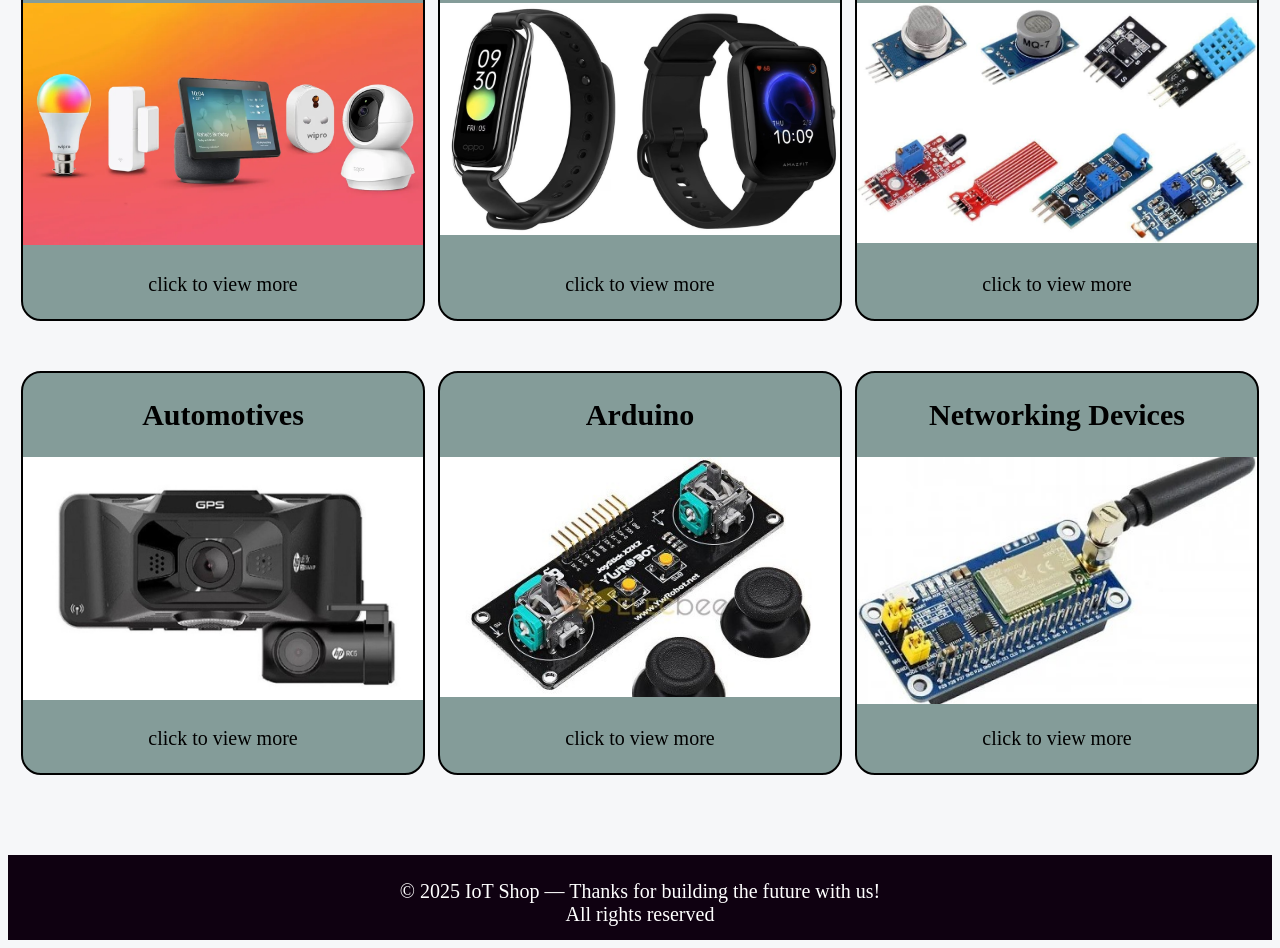
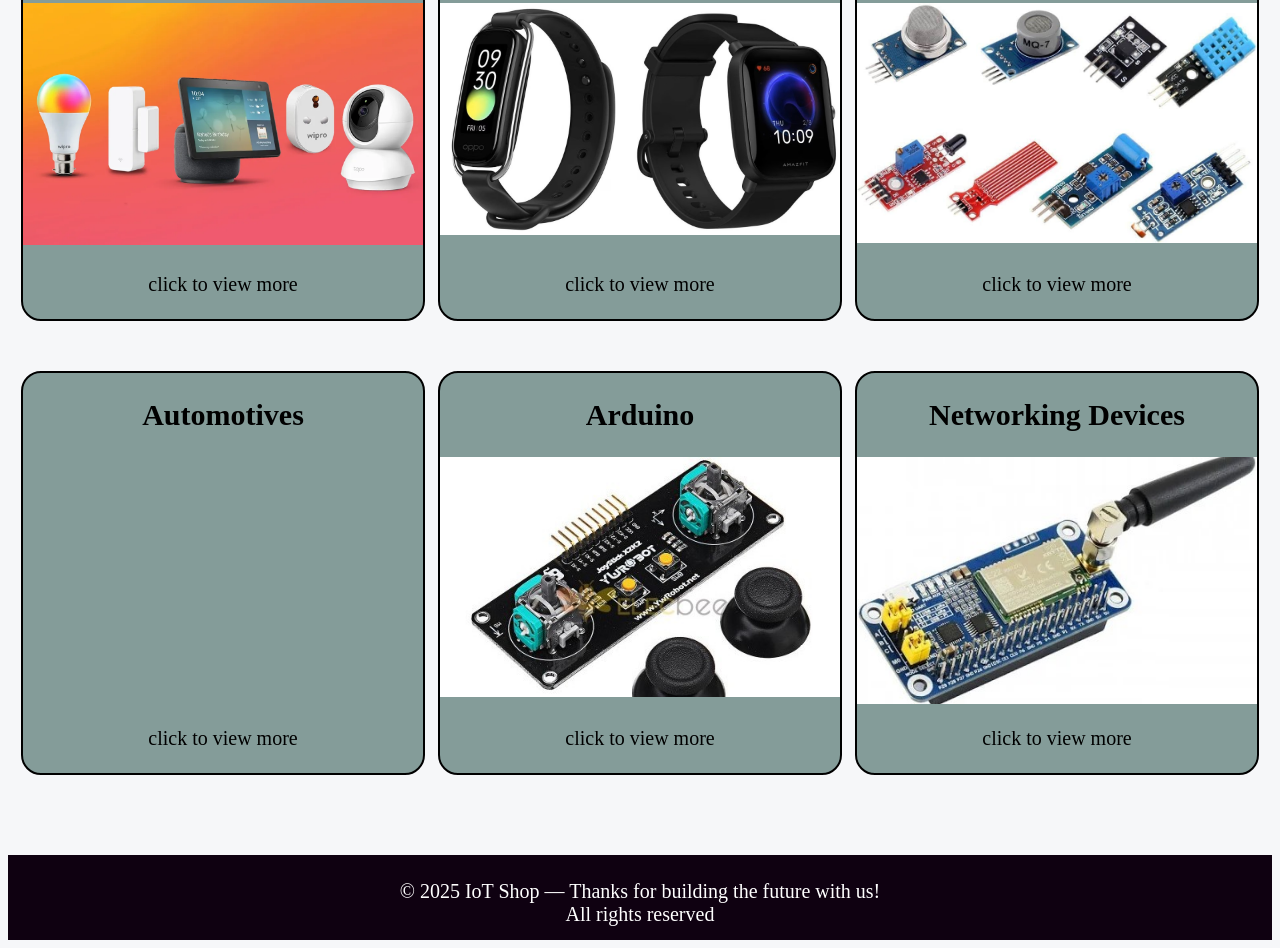
Before and after one commit to pratik123479/seminarweb, a plain HTML site: page index.html in a window 1280 px wide. Shown: the part 772-1720 px from the top of the page. Drawn offline with Linux system fonts and the light colour scheme.

Commit message:
Update new.css

```diff
--- a/new.css
+++ b/new.css
@@ -106,7 +106,7 @@
 }
 
 #image4{
-    background-image: url("automotive.jpg");
+    background-image: url("automot");
     background-size: contain;
     background-repeat: no-repeat;
     height: 250px;
```
